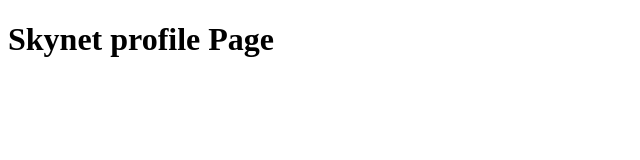
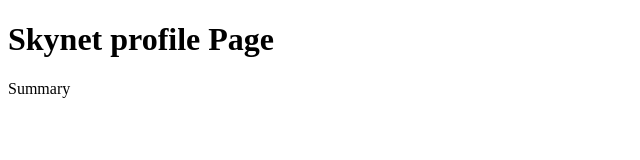
Before and after one commit to SkynetSudo/skynetsudo.github.io, a plain HTML site: page index.html in a window 1280 px wide. Shown: the full height of the page, 0-640 px from the left. Drawn offline with Linux system fonts and the light colour scheme.

Commit message:
User Story changes

```diff
--- a/index.html
+++ b/index.html
@@ -7,5 +7,6 @@
 </head>
 <body>
     <h1> Skynet profile Page</h1>
+    <td> Summary</td>
 </body>
 </html>
```
Also changed, not shown: 1 other file.
